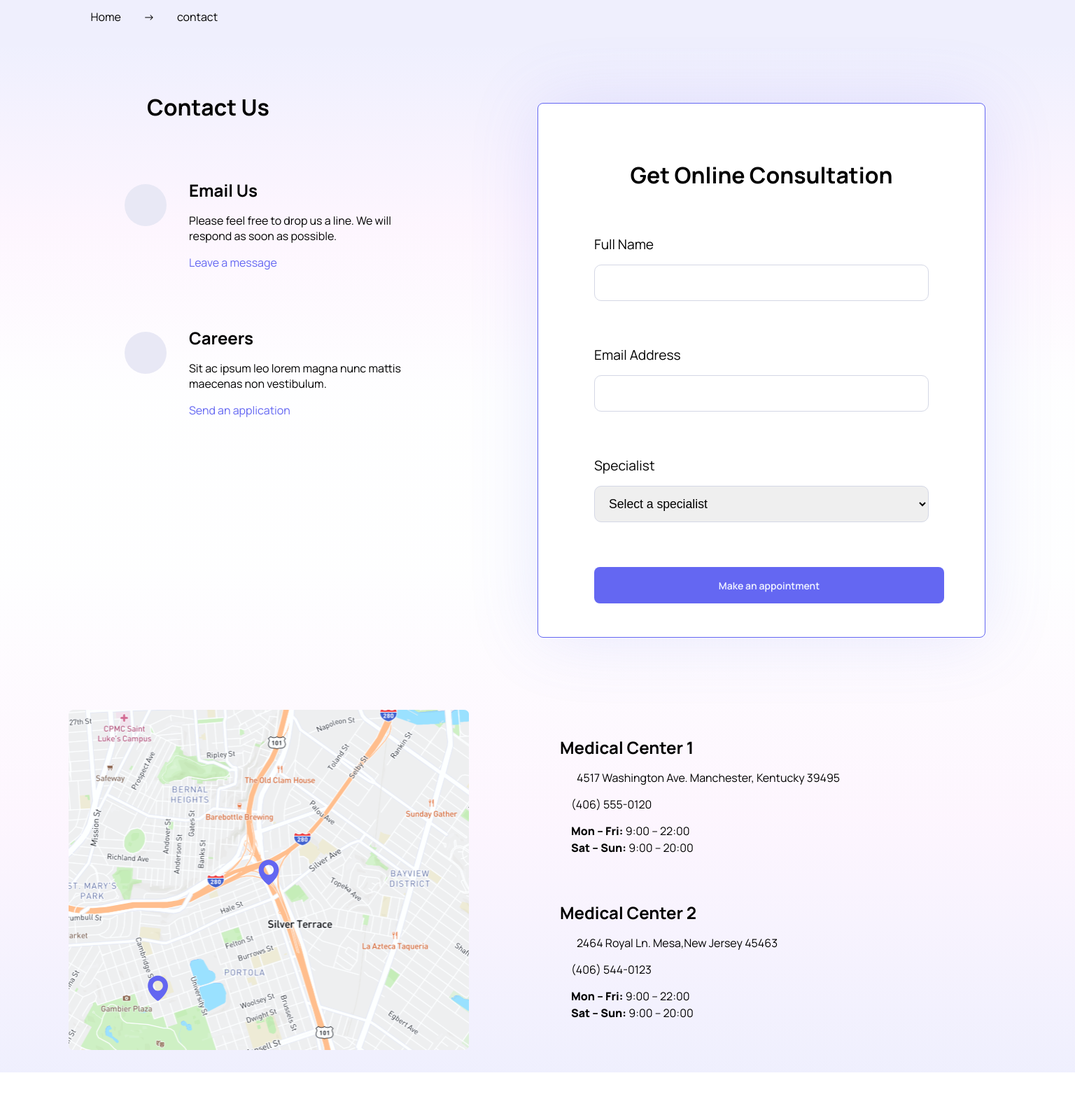
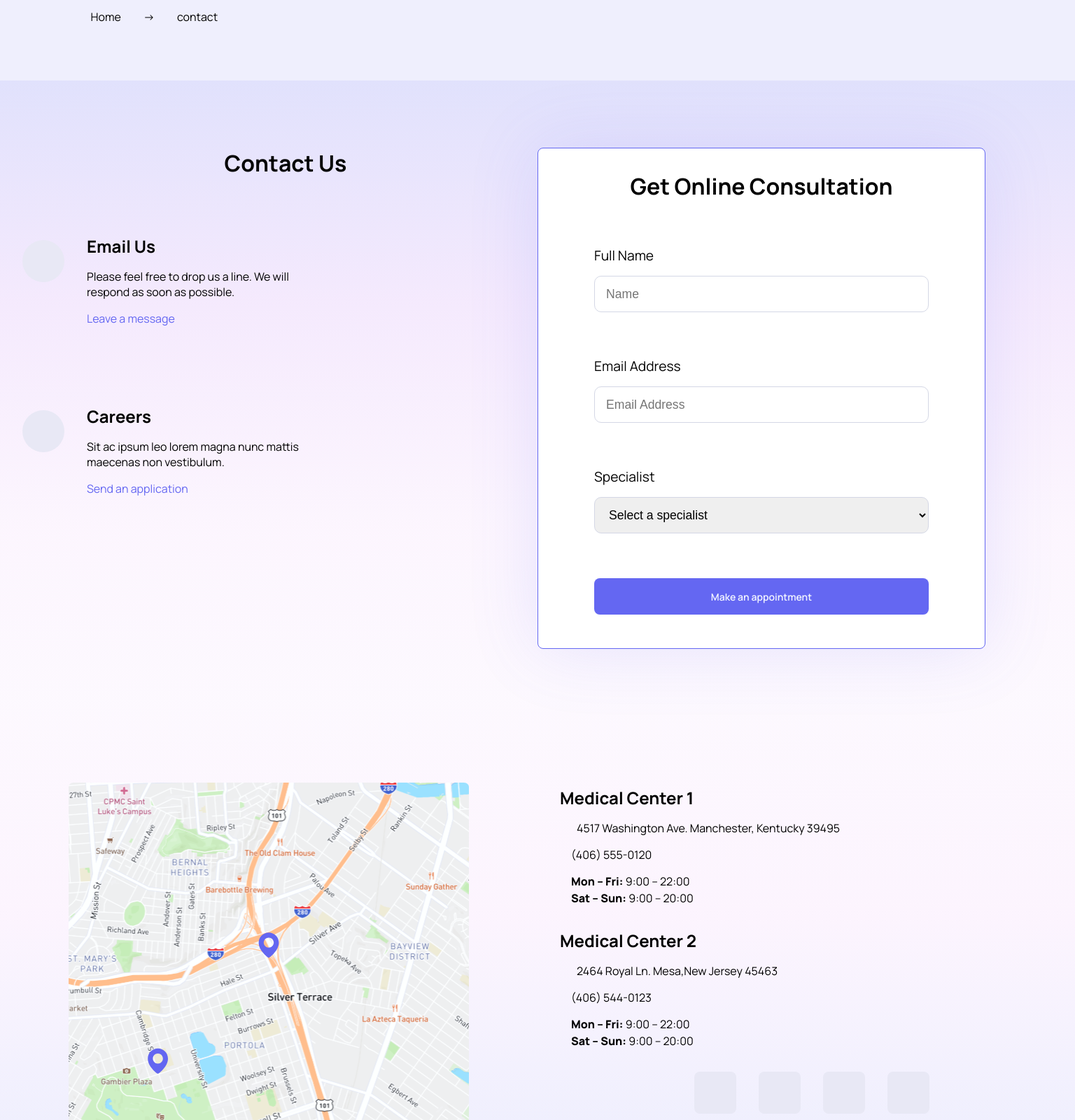
Before and after one commit to Haza987/Silicon-Javascript, a React (Vite) app: page /contact in a window 1536 px wide. Shown: the part 100-1700 px from the top of the page at 70% size. Built offline with nearby package versions, Linux system fonts and the light colour scheme.

Commit message:
added mobile mode for Contact and other small fixes

```diff
--- a/src/components/CSS/main.css
+++ b/src/components/CSS/main.css
@@ -127,10 +127,9 @@ body {
   display: flex;
   flex-direction: column;
   justify-content: center;
-  align-items: left;
+  align-items: center;
   gap: 2rem;
-  padding-left: 7.5rem;
-  padding-bottom: 2rem;
+  padding-bottom: 5rem;
 }
 
 .breadcrumb-link {
@@ -152,6 +151,17 @@ ul {
   gap: 2rem;
 }
 
+@media (min-width: 1400px) {
+  .breadcrumb-container {
+    width: auto;
+    margin: auto;
+    display: flex;
+    flex-direction: column;
+    justify-content: center;
+    align-items: flex-start;
+    padding-left: 7.5rem;
+  }
+}
 header {
   /* logo */
   /* end of logo */
@@ -1293,21 +1303,24 @@ footer .footer-container {
     margin: var(--desktop-margin);
   }
 }
-.top {
-  display: grid;
-  grid-template-columns: 1fr 1fr;
-  height: 600px;
+#contact {
   background: var(--background-gradient-two);
 }
-
-.contactUs {
-  margin: var(--desktop-margin);
+#contact .main-container .top {
+  padding: 1rem;
 }
-.contactUs h1 {
-  padding-top: 4rem;
-  padding-left: 2rem;
+#contact .main-container .contactUs {
+  padding: 1rem;
 }
-.contactUs .icon {
+#contact .main-container .contactUs h1 {
+  text-align: center;
+}
+#contact .main-container .contactUs .container {
+  display: flex;
+  gap: 2rem;
+  padding-bottom: 2rem;
+}
+#contact .main-container .contactUs .icon {
   margin-top: 0.5rem;
   background-color: var(--color-icon-background);
   color: var(--color-primary);
@@ -1319,110 +1332,191 @@ footer .footer-container {
   width: 60px;
   height: 60px;
 }
-.contactUs .text {
+#contact .main-container .contactUs .text {
   display: flex;
   flex-direction: column;
   gap: 1rem;
   width: 20rem;
 }
-.contactUs .text a {
+#contact .main-container .contactUs .text a {
   color: var(--color-primary);
   text-decoration: none;
 }
-.contactUs .text a:hover {
+#contact .main-container .contactUs .text a:hover {
   cursor: pointer;
   text-decoration: underline;
 }
-.contactUs .email, .contactUs .careers {
-  margin-top: 5rem;
-  margin-bottom: 2rem;
-  display: flex;
-  gap: 2rem;
+#contact .main-container .contactUs .email {
+  margin-top: 3rem;
 }
-
-.consultation {
-  padding-top: 5rem;
-  width: 640px;
-  height: 720px;
+#contact .main-container .consultation {
+  padding-block: 5rem;
 }
-.consultation .card {
+#contact .main-container .consultation .card {
   border: 1px solid var(--color-primary);
   border-radius: 0.5rem;
   background-color: var(--color-bg);
   box-shadow: 0px 0px 100px rgba(99, 101, 241, 0.1450980392);
+  margin-inline: 1rem;
 }
-.consultation h1 {
+#contact .main-container .consultation h1 {
   display: flex;
-  justify-content: center;
-  margin-top: 5rem;
+  text-align: center;
+  margin-top: 2rem;
 }
-.consultation .input-group {
+#contact .main-container .consultation .input-group {
   display: flex;
   flex-direction: column;
   gap: 1rem;
-  margin: 4rem 5rem;
+  margin: 4rem 2rem;
   font-size: 1.2rem;
 }
-.consultation .form-input {
+#contact .main-container .consultation .form-input {
   border: 1px solid var(--color-grey400);
   border-radius: 10px;
   height: 52px;
   font-size: 1.1rem;
   padding-left: 1rem;
 }
-.consultation .appointment {
+#contact .main-container .consultation .appointment {
   display: flex;
   justify-content: center;
   align-items: center;
   border-radius: 8px;
   padding: 12px 25px;
-  width: 500px;
   height: 52px;
   font-size: 14px;
   font-weight: 600;
   margin-bottom: 3rem;
-  margin-left: 5rem;
+  margin-inline: 5rem;
 }
-
-.location {
+#contact .main-container .location {
   background: var(--background-gradient-one);
-  display: grid;
-  grid-template-columns: 1fr 1fr;
-  padding-top: 20rem;
-  margin-bottom: 5rem;
+  margin-bottom: 3rem;
 }
-.location .map {
-  margin: var(--desktop-margin);
+#contact .main-container .location .map {
+  display: none;
 }
-.location .map .map-placement {
-  transform: scale(0.9);
+#contact .main-container .location .medCenters {
+  padding-inline: 1rem;
 }
-.location .medCenters {
-  padding-left: 2rem;
+#contact .main-container .location .medCenters h2 {
+  text-align: center;
 }
-.location .medCenters .medCenter1, .location .medCenters .medCenter2 {
-  padding-top: 4rem;
+#contact .main-container .location .medCenters .medCenter1, #contact .main-container .location .medCenters .medCenter2 {
+  padding-top: 2rem;
 }
-.location .medCenters .medCenter1 .address, .location .medCenters .medCenter1 .number, .location .medCenters .medCenter1 .openingTimes, .location .medCenters .medCenter2 .address, .location .medCenters .medCenter2 .number, .location .medCenters .medCenter2 .openingTimes {
+#contact .main-container .location .medCenters .medCenter1 .address, #contact .main-container .location .medCenters .medCenter1 .number, #contact .main-container .location .medCenters .medCenter1 .openingTimes, #contact .main-container .location .medCenters .medCenter2 .address, #contact .main-container .location .medCenters .medCenter2 .number, #contact .main-container .location .medCenters .medCenter2 .openingTimes {
   display: flex;
   padding-top: 1rem;
+  align-items: center;
 }
-.location .medCenters .medCenter1 .address, .location .medCenters .medCenter2 .address {
+#contact .main-container .location .medCenters .medCenter1 .address, #contact .main-container .location .medCenters .medCenter2 .address {
   gap: 1.5rem;
 }
-.location .medCenters .medCenter1 .number, .location .medCenters .medCenter2 .number {
+#contact .main-container .location .medCenters .medCenter1 .number, #contact .main-container .location .medCenters .medCenter2 .number {
   gap: 1rem;
 }
-.location .medCenters .medCenter1 .openingTimes, .location .medCenters .medCenter2 .openingTimes {
+#contact .main-container .location .medCenters .medCenter1 .openingTimes, #contact .main-container .location .medCenters .medCenter2 .openingTimes {
   gap: 1rem;
 }
-.location .medCenters .medCenter1 .openingTimes p, .location .medCenters .medCenter2 .openingTimes p {
+#contact .main-container .location .medCenters .medCenter1 .openingTimes p, #contact .main-container .location .medCenters .medCenter2 .openingTimes p {
   flex-direction: row;
   padding-bottom: 0.1rem;
 }
-.location .medCenters i {
+#contact .main-container .location .medCenters i {
   color: var(--color-primary);
 }
-.location .medCenters .bold-text {
+#contact .main-container .location .medCenters .bold-text {
   font-weight: 800;
 }
+#contact .main-container .location .medCenters .brands {
+  display: flex;
+  padding-block: 2.5rem;
+  gap: 1.5rem;
+  justify-content: center;
+}
+#contact .main-container .location .medCenters .brands .fa-brands {
+  background-color: var(--color-icon-background);
+  border-radius: 8px;
+  padding: 15px;
+  display: flex;
+  justify-content: center;
+  align-items: center;
+  width: 60px;
+  height: 60px;
+}
+#contact .main-container .location .medCenters .brands .link {
+  text-decoration: none;
+}
+#contact .main-container .location .medCenters .brands .link:hover .fa-brands {
+  background-color: var(--color-primary);
+  color: white;
+}
+#contact .main-container .location .medCenters .brands .link:active {
+  background-color: var(--color-primary-clicked);
+  border-radius: 8px;
+}
+
+@media (min-width: 1400px) {
+  #contact .main-container .top {
+    display: grid;
+    grid-template-columns: 1fr 1fr;
+    background: var(--background-gradient-two);
+  }
+  #contact .main-container .contactUs {
+    text-align: left;
+  }
+  #contact .main-container .contactUs h1 {
+    padding-top: 4rem;
+    padding-left: 2rem;
+  }
+  #contact .main-container .contactUs .container {
+    margin-top: 5rem;
+    margin-bottom: 2rem;
+    display: flex;
+    gap: 2rem;
+  }
+  #contact .main-container .consultation {
+    padding-top: 5rem;
+    width: 640px;
+    height: 720px;
+  }
+  #contact .main-container .consultation .card {
+    margin-inline: 0;
+  }
+  #contact .main-container .consultation h1 {
+    justify-content: center;
+  }
+  #contact .main-container .consultation .input-group {
+    margin-inline: 5rem;
+  }
+  #contact .main-container .location {
+    background: var(--background-gradient-one);
+    display: grid;
+    grid-template-columns: 1fr 1fr;
+    padding-top: 14rem;
+    margin-bottom: 5rem;
+  }
+  #contact .main-container .location .map {
+    display: block;
+    margin: var(--desktop-margin);
+  }
+  #contact .main-container .location .map .map-placement {
+    transform: scale(0.9);
+  }
+  #contact .main-container .location .medCenters {
+    padding-left: 2rem;
+  }
+  #contact .main-container .location .medCenters h2 {
+    text-align: left;
+  }
+  #contact .main-container .location .medCenters .brands {
+    padding-block: 2rem;
+    gap: 2rem;
+  }
+  #content .main-container {
+    max-width: var(--desktop-width);
+    margin: var(--desktop-margin);
+  }
+}
--- a/src/components/CSS/scss/sections/_breadcrumb.scss
+++ b/src/components/CSS/scss/sections/_breadcrumb.scss
@@ -3,10 +3,10 @@
   display: flex;
   flex-direction: column;
   justify-content: center;
-  align-items: left;
+  align-items: center;
   gap: 2rem;
-  padding-left: 7.5rem;
-  padding-bottom: 2rem;
+  padding-bottom: 5rem;
+
 }
 
 .breadcrumb-link {
@@ -28,5 +28,22 @@ ul {
   flex-direction: row;
   list-style: none;
   gap: 2rem;
+}
+
+@media (min-width: 768px) {
 
 }
+
+
+@media (min-width: 1400px) {
+  .breadcrumb-container{
+    width: auto;
+    margin: auto;
+
+    display: flex;
+    flex-direction: column;
+    justify-content: center;
+    align-items: flex-start;
+    padding-left: 7.5rem;
+  }
+}
--- a/src/components/CSS/scss/sections/_contact.scss
+++ b/src/components/CSS/scss/sections/_contact.scss
@@ -1,16 +1,24 @@
+#contact{
+
+  background: var(--background-gradient-two);
+
+  .main-container{
+
     .top {
-  display: grid;
-  grid-template-columns: 1fr 1fr;
-  height: 600px;
-  background: var(--background-gradient-two);
+      padding: 1rem;
     }
 
-.contactUs{
-  margin: var(--desktop-margin);
+    .contactUs {
+      padding: 1rem;
 
       h1 {
-    padding-top: 4rem;
-    padding-left: 2rem;
+        text-align: center;
+      }
+
+      .container {
+        display: flex;
+        gap: 2rem;
+        padding-bottom: 2rem;
       }
 
       .icon {
@@ -43,39 +51,33 @@
         }
       }
 
-  .email, .careers {
-    margin-top: 5rem;
-    margin-bottom: 2rem;
-    display: flex;
-    gap: 2rem;
+      .email {
+        margin-top: 3rem;
       }
     }
 
     .consultation {
-  padding-top: 5rem;
-  width: 640px;
-  height: 720px;
+      padding-block: 5rem;
 
       .card {
         border: 1px solid var(--color-primary);
         border-radius: .5rem;
         background-color: var(--color-bg);
         box-shadow: 0px 0px 100px #6365f125;
-
+        margin-inline: 1rem;
       }
-
 
       h1{
         display: flex;
-    justify-content: center;
-    margin-top: 5rem;
+        text-align: center;
+        margin-top: 2rem;
       }
 
       .input-group {
         display: flex;
         flex-direction: column;
         gap: 1rem;
-    margin: 4rem 5rem;
+        margin: 4rem 2rem;
         font-size: 1.2rem;
       }
 
@@ -93,39 +95,38 @@
         align-items: center;
         border-radius: 8px;
         padding: 12px 25px;
-    width: 500px;
         height: 52px;
         font-size: 14px;
         font-weight: 600;
         margin-bottom: 3rem;
-    margin-left: 5rem;
+        margin-inline: 5rem;
       }
     }
 
     .location {
       background: var(--background-gradient-one);
-  display: grid;
-  grid-template-columns: 1fr 1fr;
-  padding-top: 20rem;
-  margin-bottom: 5rem;
+      margin-bottom: 3rem;
 
       .map {
-    margin: var(--desktop-margin);
-
-    .map-placement{
-      transform: scale(0.9);
-    }
+        display: none;
       }
 
       .medCenters{
-    padding-left: 2rem;
+        padding-inline: 1rem;
+
+        h2{
+          text-align: center;
+        }
 
         .medCenter1, .medCenter2{
-      padding-top: 4rem;
+          padding-top: 2rem;
 
           .address, .number, .openingTimes{
+
             display: flex;
             padding-top: 1rem;
+            align-items: center;
+
           }
 
           .address {
@@ -153,5 +154,129 @@
         .bold-text{
           font-weight: 800;
         }
+
+        .brands {
+          display: flex;
+          padding-block: 2.5rem;
+          gap: 1.5rem;
+          justify-content: center;
+
+          .fa-brands{
+            background-color: var(--color-icon-background);
+            border-radius: 8px;
+            padding: 15px;
+            display: flex;
+            justify-content: center;
+            align-items: center;
+            width: 60px;
+            height: 60px;
+          }
+
+          .link{
+            text-decoration: none;
+
+            &:hover {
+              .fa-brands{
+                background-color: var(--color-primary);
+                color: white;
               }
             }
+
+            &:active{
+              background-color: var(--color-primary-clicked);
+              border-radius: 8px;
+            }
+          }
+
+        }
+      }
+    }
+  }
+}
+
+@media (min-width: 768px) {
+
+}
+
+
+@media (min-width: 1400px) {
+  #contact{
+    .main-container{
+      .top {
+        display: grid;
+        grid-template-columns: 1fr 1fr;
+        background: var(--background-gradient-two);
+      }
+
+      .contactUs{
+
+        text-align: left;
+
+        h1 {
+          padding-top: 4rem;
+          padding-left: 2rem;
+        }
+
+        .container {
+          margin-top: 5rem;
+          margin-bottom: 2rem;
+          display: flex;
+          gap: 2rem;
+        }
+      }
+
+      .consultation {
+        padding-top: 5rem;
+        width: 640px;
+        height: 720px;
+
+        .card {
+          margin-inline: 0;
+        }
+
+        h1{
+          justify-content: center;
+        }
+
+        .input-group {
+          margin-inline: 5rem;
+        }
+      }
+
+      .location {
+        background: var(--background-gradient-one);
+        display: grid;
+        grid-template-columns: 1fr 1fr;
+        padding-top: 14rem;
+        margin-bottom: 5rem;
+
+        .map {
+          display: block;
+          margin: var(--desktop-margin);
+
+          .map-placement{
+            transform: scale(0.9);
+          }
+        }
+
+        .medCenters{
+          padding-left: 2rem;
+
+          h2{
+            text-align: left;
+          }
+
+          .brands {
+            padding-block: 2rem;
+            gap: 2rem;
+          }
+        }
+      }
+    }
+  }
+
+  #content .main-container {
+    max-width: var(--desktop-width);
+    margin: var(--desktop-margin);
+  }
+}
--- a/src/components/contact-components/Consultation.jsx
+++ b/src/components/contact-components/Consultation.jsx
@@ -1,7 +1,11 @@
 import React from 'react'
 import DropdownMenu from './DropdownMenu'
+import SocialMediaLinks from './SocialMediaLinks'
 
 const Consultation = () => {
+
+
+
   return (
     <div className="consultation">
       <div className="card">
@@ -10,12 +14,12 @@ const Consultation = () => {
 
         <div className="input-group">
           <label htmlFor="firstName" className="form-label">Full Name</label>
-          <input type="text" id="firstName" className="form-input" required/>
+          <input type="text" id="firstName" className="form-input" placeholder='Name' required/>
         </div>
 
         <div className="input-group">
           <label htmlFor="email" className="form-label">Email Address</label>
-          <input type="email" id="email" className="form-input" required/>
+          <input type="email" id="email" className="form-input" placeholder='Email Address' autoComplete='email' required/>
         </div>
 
         <div className="input-group">
--- a/src/components/contact-components/ContactUs.jsx
+++ b/src/components/contact-components/ContactUs.jsx
@@ -7,6 +7,7 @@ const ContactUs = () => {
       <h1>Contact Us</h1>
 
       <div className="email">
+        <div className="container">
           <div className="icon">
             <i className="fa-regular fa-envelope"></i>
           </div>
@@ -17,8 +18,10 @@ const ContactUs = () => {
             <a href="#">Leave a message <i className="fa-regular fa-arrow-right"></i></a>
           </div>
         </div>
+      </div>
 
       <div className="careers">
+        <div className="container">
           <div className="icon">
             <i className="fa-light fa-users-medical"></i>
           </div>
@@ -30,6 +33,7 @@ const ContactUs = () => {
           </div>
         </div>
       </div>
+    </div>
   )
 }
 
--- a/src/components/contact-components/MedicalCenters.jsx
+++ b/src/components/contact-components/MedicalCenters.jsx
@@ -1,4 +1,5 @@
 import React from 'react'
+import SocialMediaLinks from './SocialMediaLinks'
 
 const MedicalCenters = () => {
   return (
@@ -7,17 +8,17 @@ const MedicalCenters = () => {
         <h2>Medical Center 1</h2>
 
         <div className="address">
-          <i class="fa-regular fa-location-dot"></i>
+          <i className="fa-regular fa-location-dot"></i>
           <p>4517 Washington Ave. Manchester, Kentucky 39495</p>
         </div>
 
         <div className="number">
-          <i class="fa-regular fa-phone-volume"></i>
+          <i className="fa-regular fa-phone-volume"></i>
           <p>(406) 555-0120</p>
         </div>
 
         <div className="openingTimes">
-          <i class="fa-regular fa-clock"></i>
+          <i className="fa-regular fa-clock"></i>
           <div className="times">
             <p><span className='bold-text'>Mon – Fri:</span> 9:00 – 22:00</p>
             <p><span className="bold-text">Sat – Sun:</span> 9:00 – 20:00</p>
@@ -30,17 +31,17 @@ const MedicalCenters = () => {
         <h2>Medical Center 2</h2>
 
         <div className="address">
-          <i class="fa-regular fa-location-dot"></i>
+          <i className="fa-regular fa-location-dot"></i>
           <p>2464 Royal Ln. Mesa,New Jersey 45463</p>
         </div>
 
         <div className="number">
-          <i class="fa-regular fa-phone-volume"></i>
+          <i className="fa-regular fa-phone-volume"></i>
           <p>(406) 544-0123</p>
         </div>
 
         <div className="openingTimes">
-          <i class="fa-regular fa-clock"></i>
+          <i className="fa-regular fa-clock"></i>
           <div className="times">
             <p><span className='bold-text'>Mon – Fri:</span> 9:00 – 22:00</p>
             <p><span className="bold-text">Sat – Sun:</span> 9:00 – 20:00</p>
@@ -49,6 +50,9 @@ const MedicalCenters = () => {
 
       </div>
 
+      <div className="socialMedia">
+        <SocialMediaLinks/>
+      </div>
 
     </div>
   )
--- /dev/null
+++ b/src/components/contact-components/SocialMediaLinks.jsx
@@ -0,0 +1,14 @@
+import React from 'react'
+
+const SocialMediaLinks = () => {
+  return (
+    <div className='brands'>
+      <a href="https://www.facebook.com" target='_blank' className='link'><i className="fa-brands fa-facebook"></i></a>
+      <a href="https://www.x.com" target='_blank' className='link'><i className="fa-brands fa-x-twitter"></i></a>
+      <a href="https://www.instagram.com" target='_blank' className='link'><i className="fa-brands fa-instagram"></i></a>
+      <a href="https://www.youtube.com" target='_blank' className='link'><i className="fa-brands fa-youtube"></i></a>
+    </div>
+  )
+}
+
+export default SocialMediaLinks
--- a/src/components/main-components/utilities/Header/DarkModeSwitch.jsx
+++ b/src/components/main-components/utilities/Header/DarkModeSwitch.jsx
@@ -31,7 +31,7 @@ const DarkModeSwitch = () => {
     <div className="btn-toggle-switch">
       <span className="label">Dark mode</span>
       <label className="toggle-switch">
-        <input type="checkbox" checked={isDarkMode} onChange={toggleDarkMode}/>
+        <input type="checkbox" checked={isDarkMode} onChange={toggleDarkMode} id='toggle'/>
         <span className="slider round"></span>
       </label>
   </div>
--- a/src/views/Contact.jsx
+++ b/src/views/Contact.jsx
@@ -10,6 +10,8 @@ const Contact = () => {
     <>
       <Breadcrumb/>
 
+        <div id='contact'>
+          <div className="main-container">
             <div className="top">
               <ContactUs/>
               <Consultation/>
@@ -19,6 +21,8 @@ const Contact = () => {
               <Map/>
               <MedicalCenters/>
             </div>
+          </div>
+        </div>
 
     </>
   )
```
Also changed, not shown: src/components/contact-components/DropdownMenu.jsx (line endings or trailing spaces). Lines whose indentation alone changed are shown as unchanged.
